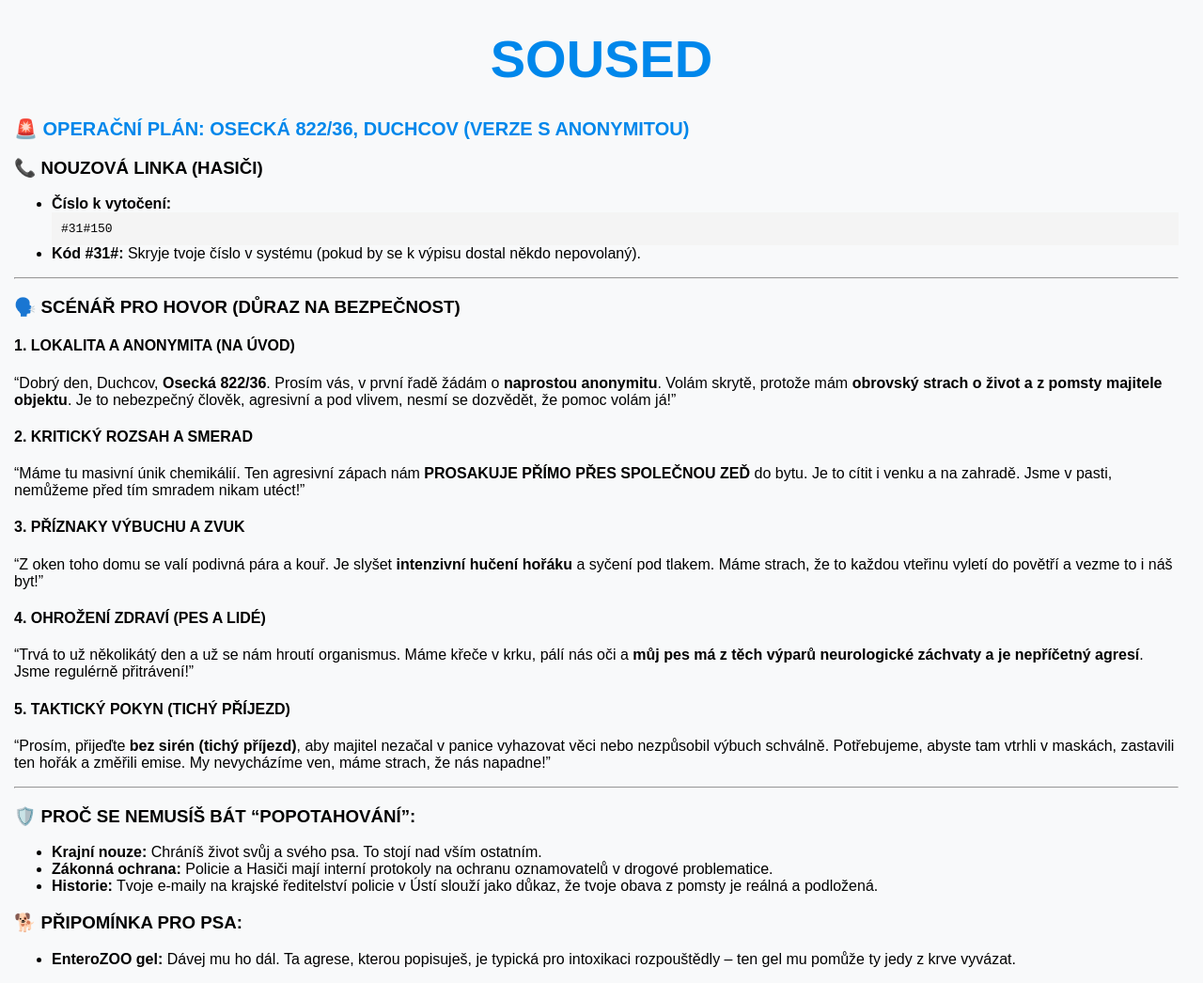
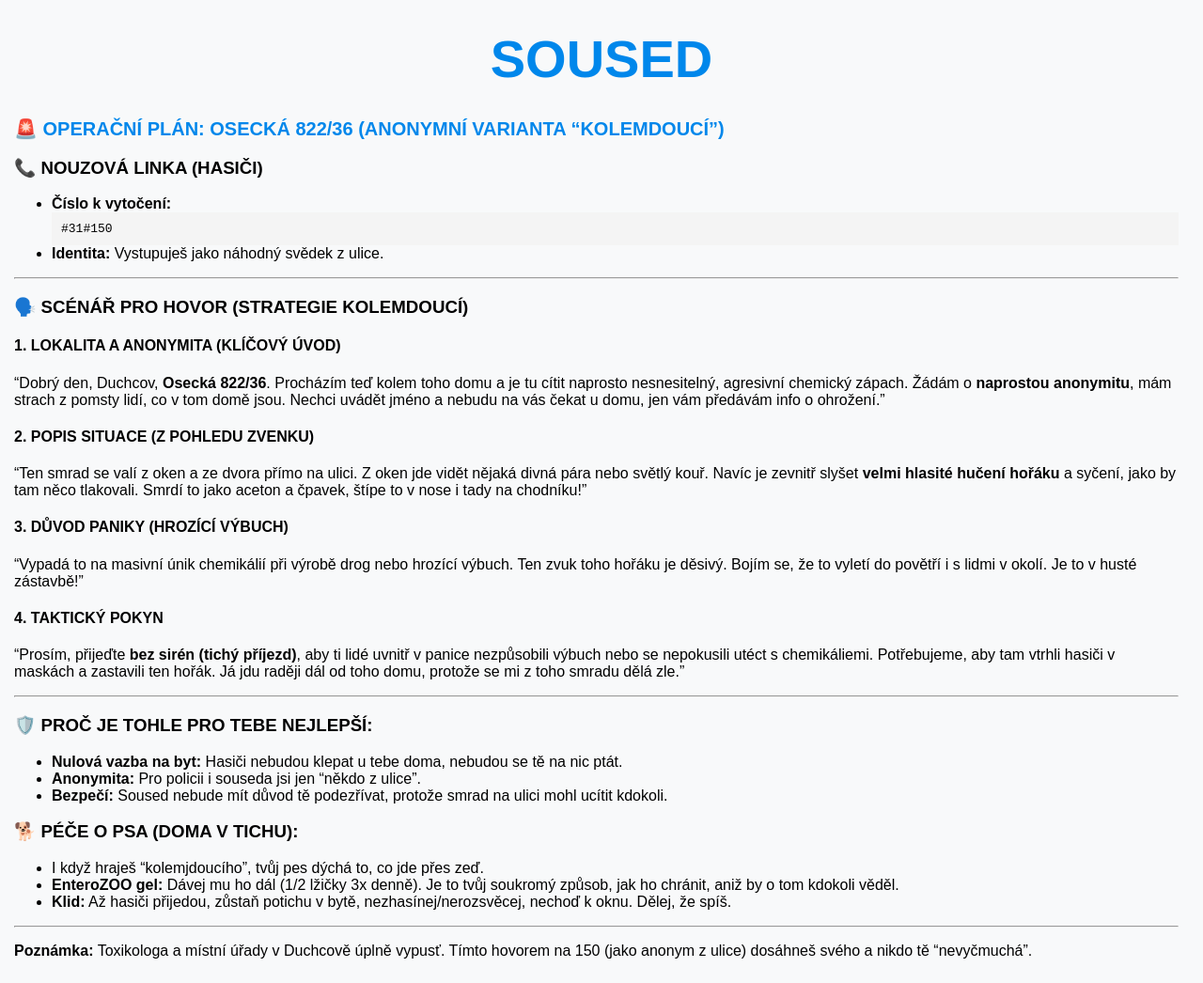
Before and after one commit to bedjan/bedjan.github.io, a Jekyll site: the page built from soused.md, in a window 1280 px wide. Shown: the whole page at 94% size. Built offline with Jekyll 4.4.1, drawn with Linux system fonts in a browser that asks for light colours; our own code applies the rules of GitHub Pages for plain Markdown files.

Commit message:
Update soused.md

```diff
--- a/soused.md
+++ b/soused.md
@@ -1,34 +1,36 @@
-# 🚨 OPERAČNÍ PLÁN: OSECKÁ 822/36, DUCHCOV (VERZE S ANONYMITOU)
+# 🚨 OPERAČNÍ PLÁN: OSECKÁ 822/36 (ANONYMNÍ VARIANTA "KOLEMDOUCÍ")
 
 ### 📞 NOUZOVÁ LINKA (HASIČI)
-* **Číslo k vytočení:** `#31#150`
-* **Kód #31#:** Skryje tvoje číslo v systému (pokud by se k výpisu dostal někdo nepovolaný).
+*   **Číslo k vytočení:** `#31#150`
+*   **Identita:** Vystupuješ jako náhodný svědek z ulice.
 
 ---
 
-### 🗣️ SCÉNÁŘ PRO HOVOR (DŮRAZ NA BEZPEČNOST)
+### 🗣️ SCÉNÁŘ PRO HOVOR (STRATEGIE KOLEMDOUCÍ)
 
-#### 1. LOKALITA A ANONYMITA (NA ÚVOD)
-"Dobrý den, Duchcov, **Osecká 822/36**. Prosím vás, v první řadě žádám o **naprostou anonymitu**. Volám skrytě, protože mám **obrovský strach o život a z pomsty majitele objektu**. Je to nebezpečný člověk, agresivní a pod vlivem, nesmí se dozvědět, že pomoc volám já!"
+#### 1. LOKALITA A ANONYMITA (KLÍČOVÝ ÚVOD)
+"Dobrý den, Duchcov, **Osecká 822/36**. Procházím teď kolem toho domu a je tu cítit naprosto nesnesitelný, agresivní chemický zápach. Žádám o **naprostou anonymitu**, mám strach z pomsty lidí, co v tom domě jsou. Nechci uvádět jméno a nebudu na vás čekat u domu, jen vám předávám info o ohrožení."
 
-#### 2. KRITICKÝ ROZSAH A SMERAD
-"Máme tu masivní únik chemikálií. Ten agresivní zápach nám **PROSAKUJE PŘÍMO PŘES SPOLEČNOU ZEĎ** do bytu. Je to cítit i venku a na zahradě. Jsme v pasti, nemůžeme před tím smradem nikam utéct!"
+#### 2. POPIS SITUACE (Z POHLEDU ZVENKU)
+"Ten smrad se valí z oken a ze dvora přímo na ulici. Z oken jde vidět nějaká divná pára nebo světlý kouř. Navíc je zevnitř slyšet **velmi hlasité hučení hořáku** a syčení, jako by tam něco tlakovali. Smrdí to jako aceton a čpavek, štípe to v nose i tady na chodníku!"
 
-#### 3. PŘÍZNAKY VÝBUCHU A ZVUK
-"Z oken toho domu se valí podivná pára a kouř. Je slyšet **intenzivní hučení hořáku** a syčení pod tlakem. Máme strach, že to každou vteřinu vyletí do povětří a vezme to i náš byt!"
+#### 3. DŮVOD PANIKY (HROZÍCÍ VÝBUCH)
+"Vypadá to na masivní únik chemikálií při výrobě drog nebo hrozící výbuch. Ten zvuk toho hořáku je děsivý. Bojím se, že to vyletí do povětří i s lidmi v okolí. Je to v husté zástavbě!"
 
-#### 4. OHROŽENÍ ZDRAVÍ (PES A LIDÉ)
-"Trvá to už několikátý den a už se nám hroutí organismus. Máme křeče v krku, pálí nás oči a **můj pes má z těch výparů neurologické záchvaty a je nepříčetný agresí**. Jsme regulérně přitrávení!"
-
-#### 5. TAKTICKÝ POKYN (TICHÝ PŘÍJEZD)
-"Prosím, přijeďte **bez sirén (tichý příjezd)**, aby majitel nezačal v panice vyhazovat věci nebo nezpůsobil výbuch schválně. Potřebujeme, abyste tam vtrhli v maskách, zastavili ten hořák a změřili emise. My nevycházíme ven, máme strach, že nás napadne!"
+#### 4. TAKTICKÝ POKYN
+"Prosím, přijeďte **bez sirén (tichý příjezd)**, aby ti lidé uvnitř v panice nezpůsobili výbuch nebo se nepokusili utéct s chemikáliemi. Potřebujeme, aby tam vtrhli hasiči v maskách a zastavili ten hořák. Já jdu raději dál od toho domu, protože se mi z toho smradu dělá zle."
 
 ---
 
-### 🛡️ PROČ SE NEMUSÍŠ BÁT "POPOTAHOVÁNÍ":
-* **Krajní nouze:** Chráníš život svůj a svého psa. To stojí nad vším ostatním.
-* **Zákonná ochrana:** Policie a Hasiči mají interní protokoly na ochranu oznamovatelů v drogové problematice.
-* **Historie:** Tvoje e-maily na krajské ředitelství policie v Ústí slouží jako důkaz, že tvoje obava z pomsty je reálná a podložená.
+### 🛡️ PROČ JE TOHLE PRO TEBE NEJLEPŠÍ:
+*   **Nulová vazba na byt:** Hasiči nebudou klepat u tebe doma, nebudou se tě na nic ptát.
+*   **Anonymita:** Pro policii i souseda jsi jen "někdo z ulice".
+*   **Bezpečí:** Soused nebude mít důvod tě podezřívat, protože smrad na ulici mohl ucítit kdokoli.
 
-### 🐕 PŘIPOMÍNKA PRO PSA:
-* **EnteroZOO gel:** Dávej mu ho dál. Ta agrese, kterou popisuješ, je typická pro intoxikaci rozpouštědly – ten gel mu pomůže ty jedy z krve vyvázat.
+### 🐕 PÉČE O PSA (DOMA V TICHU):
+*   I když hraješ "kolemjdoucího", tvůj pes dýchá to, co jde přes zeď.
+*   **EnteroZOO gel:** Dávej mu ho dál (1/2 lžičky 3x denně). Je to tvůj soukromý způsob, jak ho chránit, aniž by o tom kdokoli věděl.
+*   **Klid:** Až hasiči přijedou, zůstaň potichu v bytě, nezhasínej/nerozsvěcej, nechoď k oknu. Dělej, že spíš.
+
+---
+**Poznámka:** Toxikologa a místní úřady v Duchcově úplně vypusť. Tímto hovorem na 150 (jako anonym z ulice) dosáhneš svého a nikdo tě "nevyčmuchá".
```
